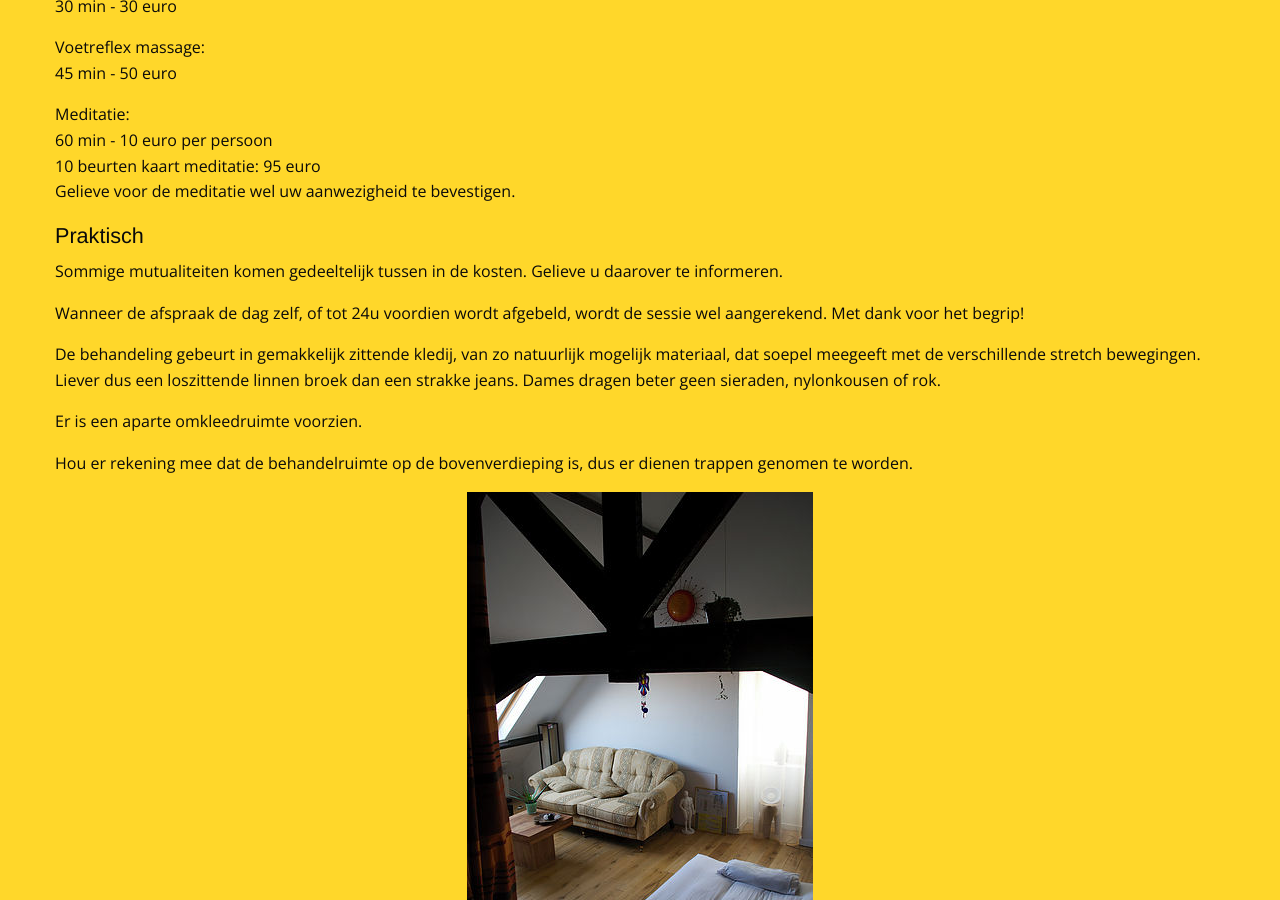
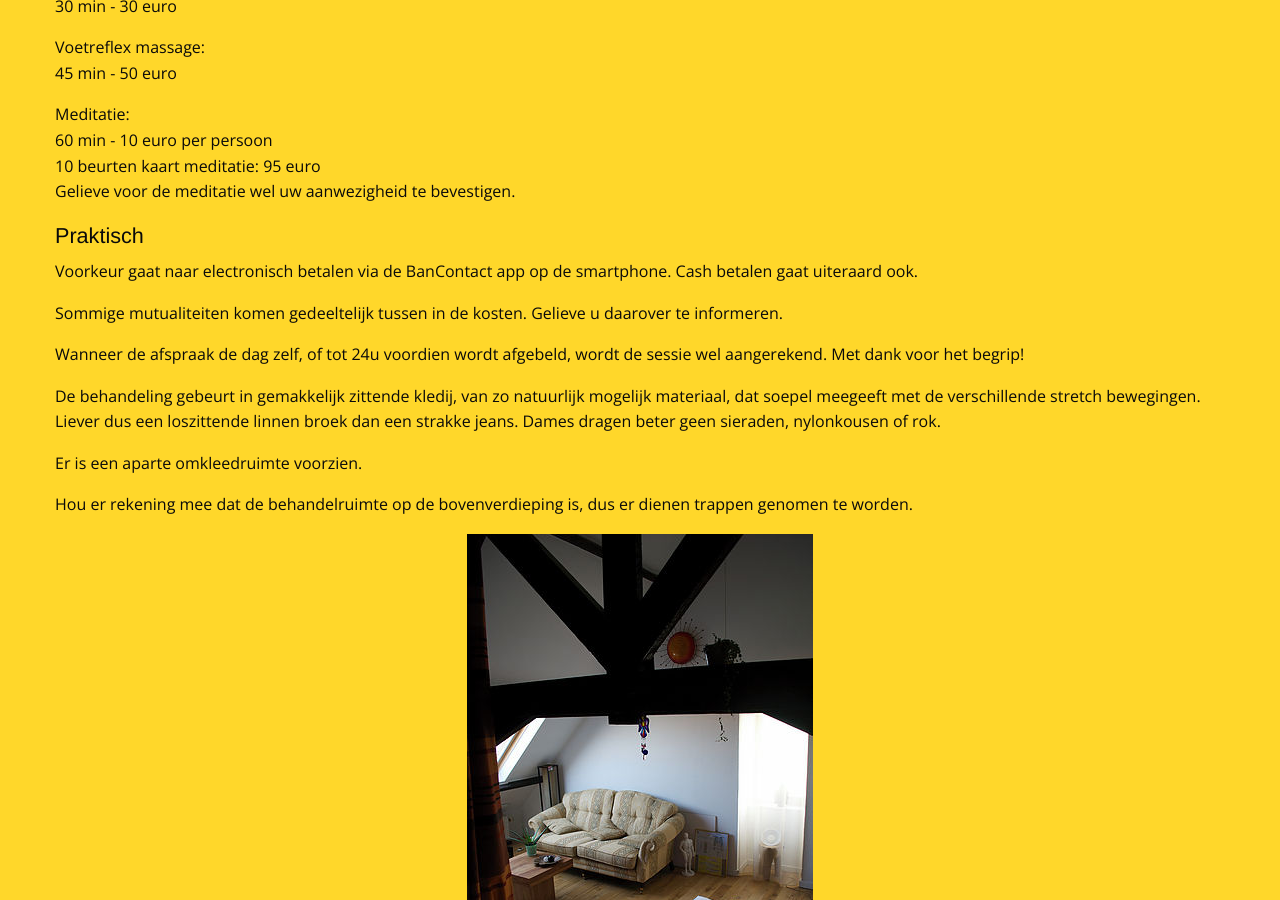
Before and after one commit to manopura/manopura.github.io, a Jekyll site: the page built from praktisch.md, in a window 1280 px wide and 900 px high, scrolled down 793 px. Built offline with Jekyll 4.4.1, drawn with Linux system fonts in a browser that asks for light colours; nearby versions of some CDN libraries; our own code applies the rules of GitHub Pages for plain Markdown files.

Commit message:
Update praktisch.md

```diff
--- a/praktisch.md
+++ b/praktisch.md
@@ -43,6 +43,11 @@ Gelieve voor de meditatie wel uw aanwezigheid te bevestigen.
 
 
 ### Praktisch
+
+
+Voorkeur gaat naar electronisch betalen via de BanContact app op de smartphone.
+Cash betalen gaat uiteraard ook.
+
 Sommige mutualiteiten komen gedeeltelijk tussen in de kosten. Gelieve u daarover te informeren.
 
 Wanneer de afspraak de dag zelf, of tot 24u voordien wordt afgebeld, wordt de sessie wel aangerekend. Met dank voor het begrip!
```
